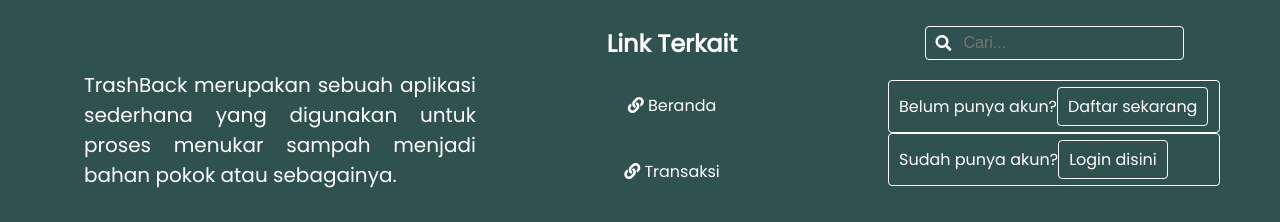
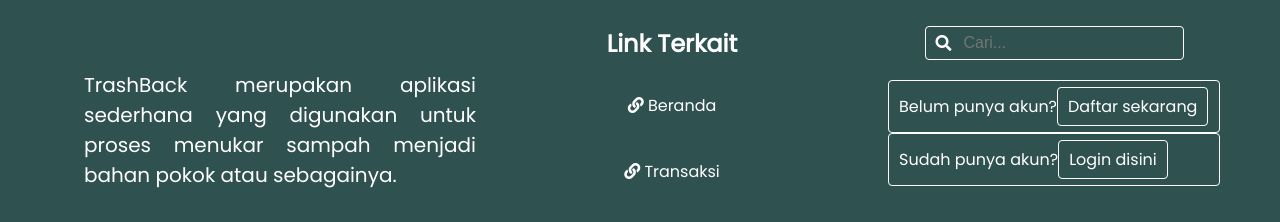
Before and after one commit to wulanwdr/TrashBack, a plain HTML site: page index.html in a window 1280 px wide. Shown: the part 1662-1884 px from the top of the page. Drawn offline with Linux system fonts and the light colour scheme.

Commit message:
add new desc for home

```diff
--- a/index.html
+++ b/index.html
@@ -103,7 +103,7 @@
       <div class="left-box">
         <div class="about-us">
           <p class="about-desc">
-            TrashBack merupakan sebuah aplikasi sederhana yang digunakan untuk proses menukar sampah menjadi bahan pokok atau sebagainya.
+            TrashBack merupakan aplikasi sederhana yang digunakan untuk proses menukar sampah menjadi bahan pokok atau sebagainya.
           </p>
         </div>
       </div>
```
